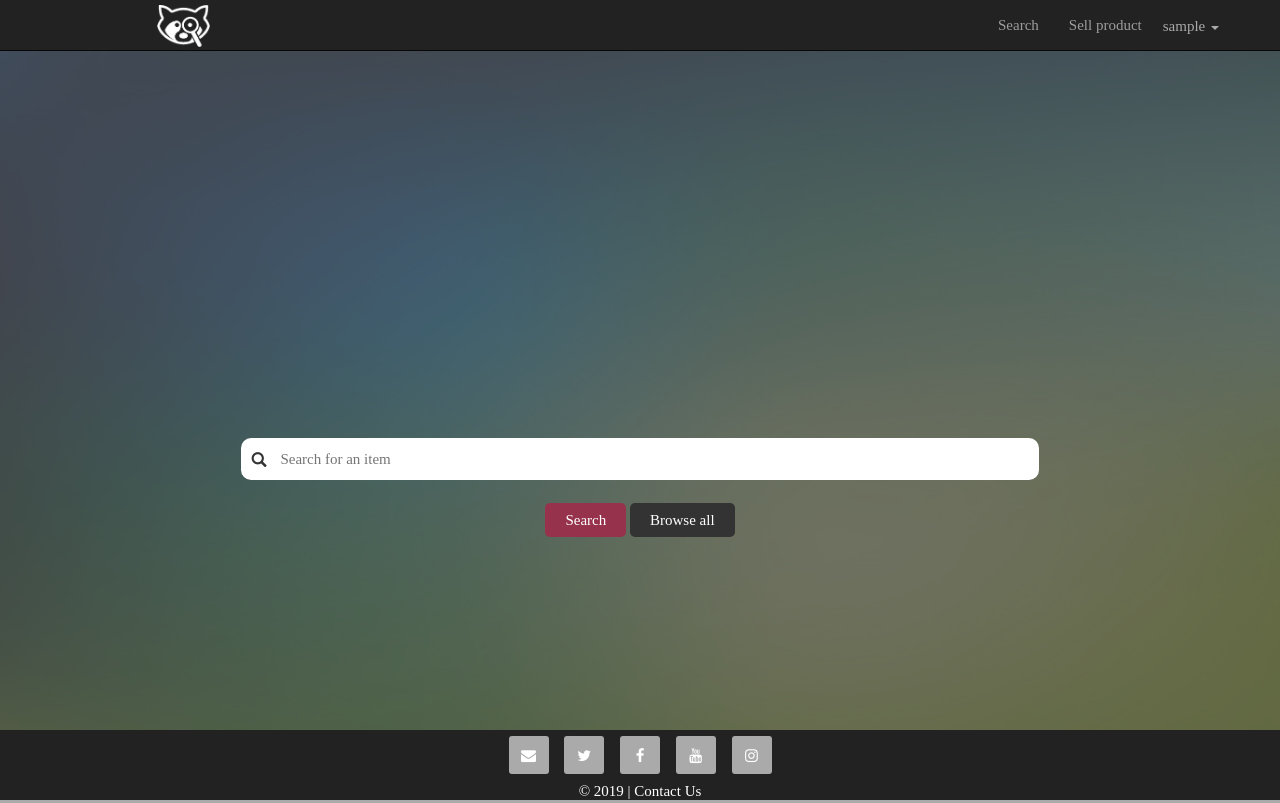
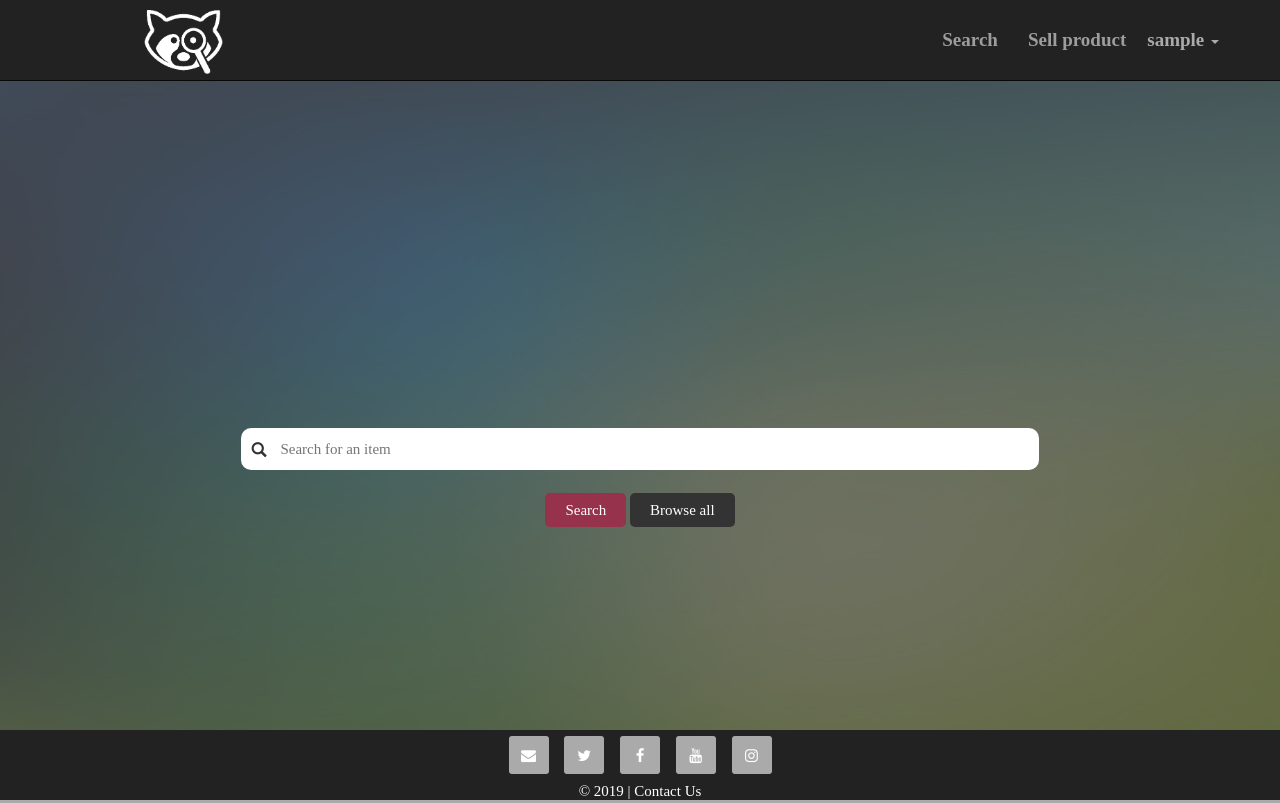
Before and after one commit to kebrlej/dva231-marketplace, a PHP site: page / in a window 1280 px wide. Run offline with PHP 8.4, Linux system fonts and the light colour scheme; the visitor is signed in with stand-in values (Sample User, id 1); a stand-in replaces the project's code that opens the database connection.

Commit message:
little header changes

```diff
--- a/public/css/mainstyle.css
+++ b/public/css/mainstyle.css
@@ -1,5 +1,5 @@
 body {
-	padding-top: 70px;
+	padding-top: 60px;
   padding-bottom: 100px;
   height: 100%;
   background-color:#AAA;
@@ -21,11 +21,22 @@ body {
   background-size: 100% 100%;
 }
 
+.nav{
+     font-size: 19px;
+
+ }
+
+.navbar-nav>li>a {
+    line-height: 50px;
+    font-weight: bold;
+}
+
 .header-dropdown{
   background-color: rgb(150, 50, 75, 0);
   border:none;
   color:#AAA;
-  margin-top: 14px;
+  margin-top: 25px;
+    font-weight: bold;
 }
 
 #form-box {
--- a/public/index.php
+++ b/public/index.php
@@ -103,8 +103,8 @@ if (isset($_GET['page'])) {
     <div class="container" >
         <div class="navbar-header">
             <a href="index.php" class="navbar-brand">
-                <img src="img/logo2.png" width=23%
-                     style=" display: block; margin-left: auto; margin-right: auto; margin-top:-10px;">
+                <img src="img/logo2.png" width=35%
+                     style=" display: block; margin-left: auto; margin-right: auto; margin-top:-5px;">
             </a>
         </div>
         <div class="collapse navbar-collapse">
```
